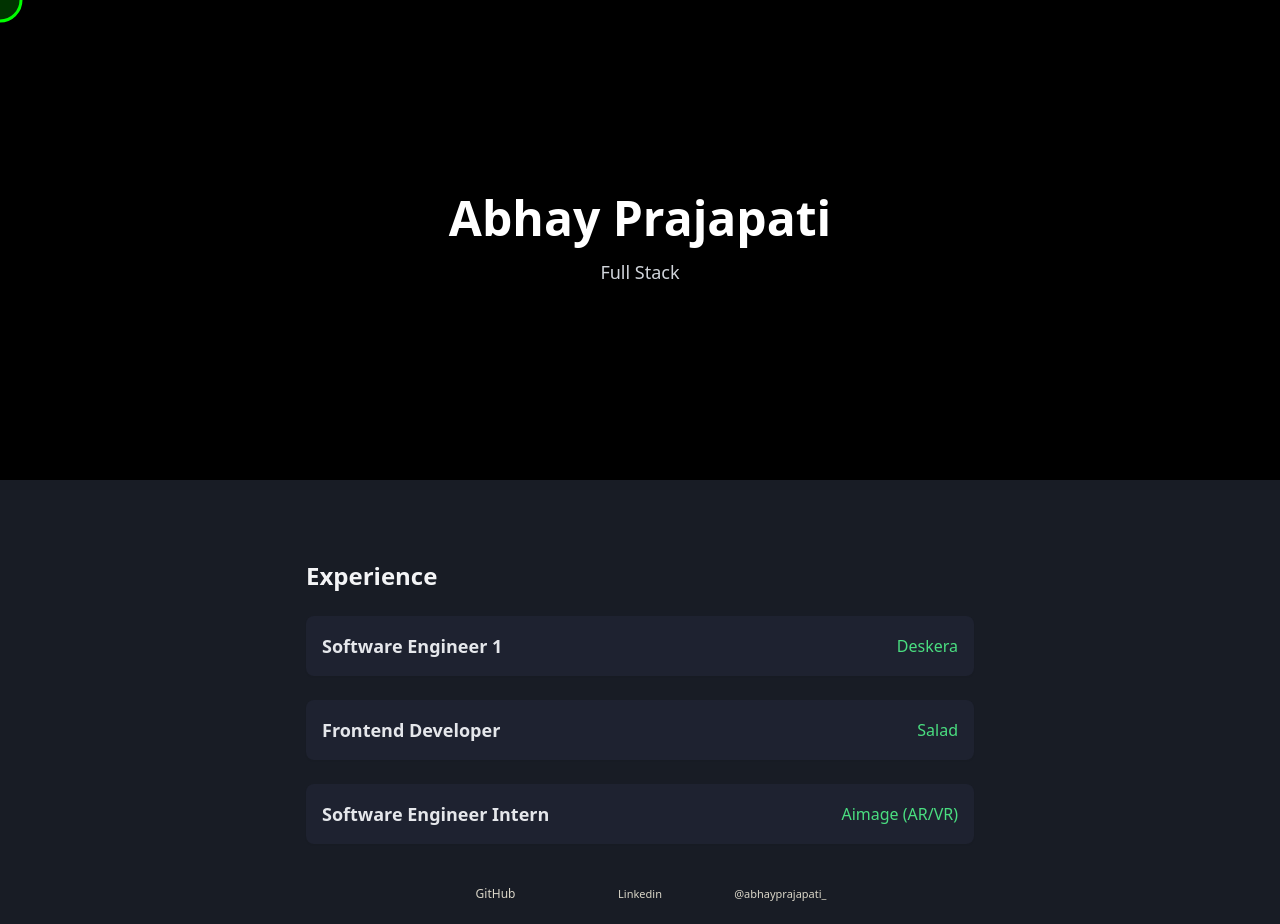
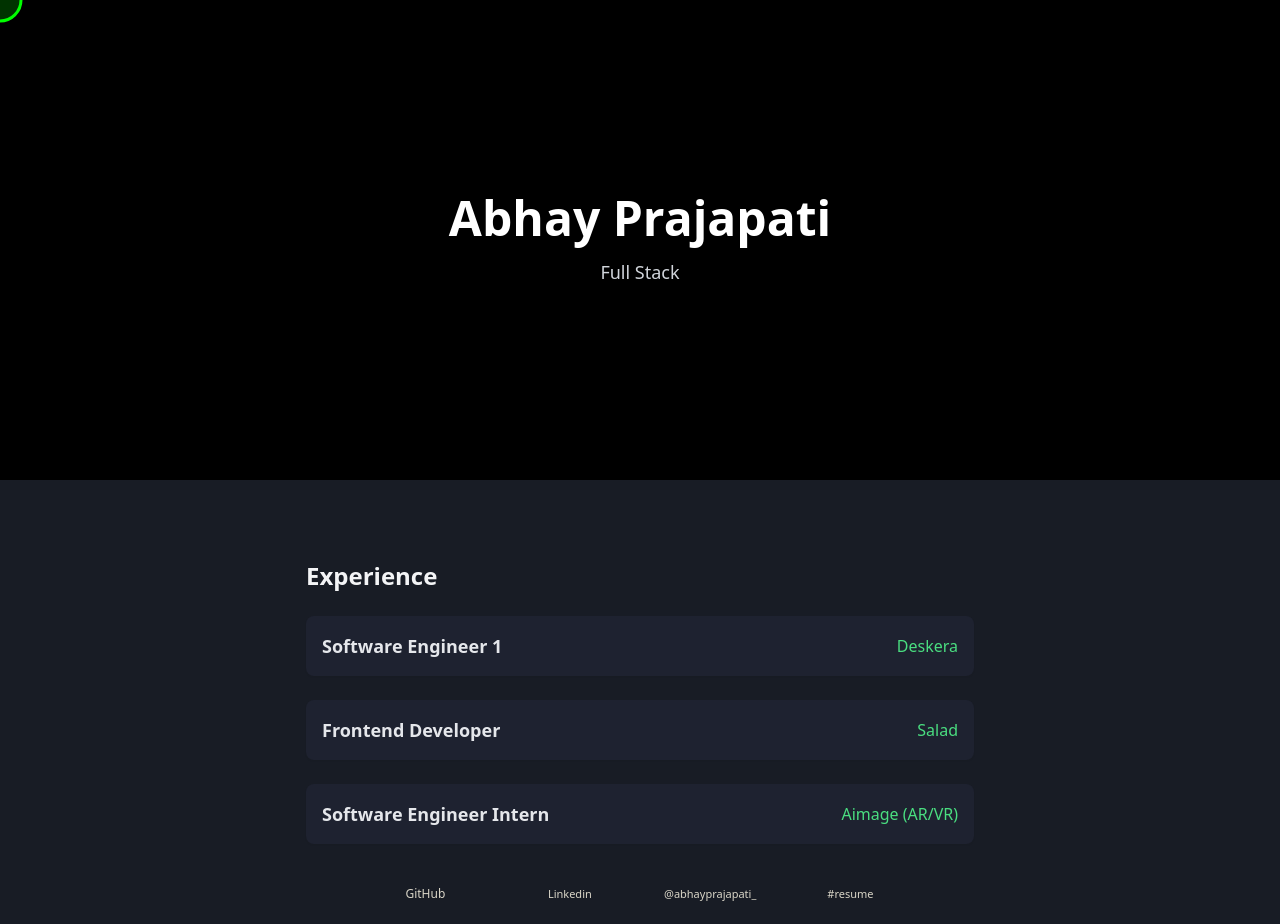
Before and after one commit to theabhayprajapati/web-page, a Next.js app: page / in a window 1280 px wide. Built offline with nearby package versions, Linux system fonts and the light colour scheme.

Commit message:
added resume

```diff
--- a/components/Footer.tsx
+++ b/components/Footer.tsx
@@ -3,7 +3,7 @@ export default function Footer() {
       <div className="absolute bottom-0 w-full h-[60px] flex justify-center items-center">
         <footer>
           <div className="grid place-content-center">
-            <div className="grid grid-cols-1 min-[500px]:grid-cols-3 items-center text-center text-xs text-[#DAD6C8] gap-12">
+            <div className="grid grid-cols-1 min-[500px]:grid-cols-4 items-center text-center text-xs text-[#DAD6C8] gap-12">
               <a className="relative w-[5.25rem]" href="https://github.com/theabhayprajapati">
               GitHub
               </a>
@@ -22,6 +22,14 @@ export default function Footer() {
               >
                 @abhayprajapati_
               </a>
+              {/* Resume */}
+              <a
+                href="/resume.pdf"
+                className="hover:text-newdimhover text-newdim hover:transition hover:duration-500 hidden min-[500px]:block"
+                style={{ fontSize: "11px" }}
+              >
+                #resume
+              </a>
             </div>
           </div>
         </footer>
```
Also changed, not shown: 1 other file (tests, documents, lock files or other folders).
